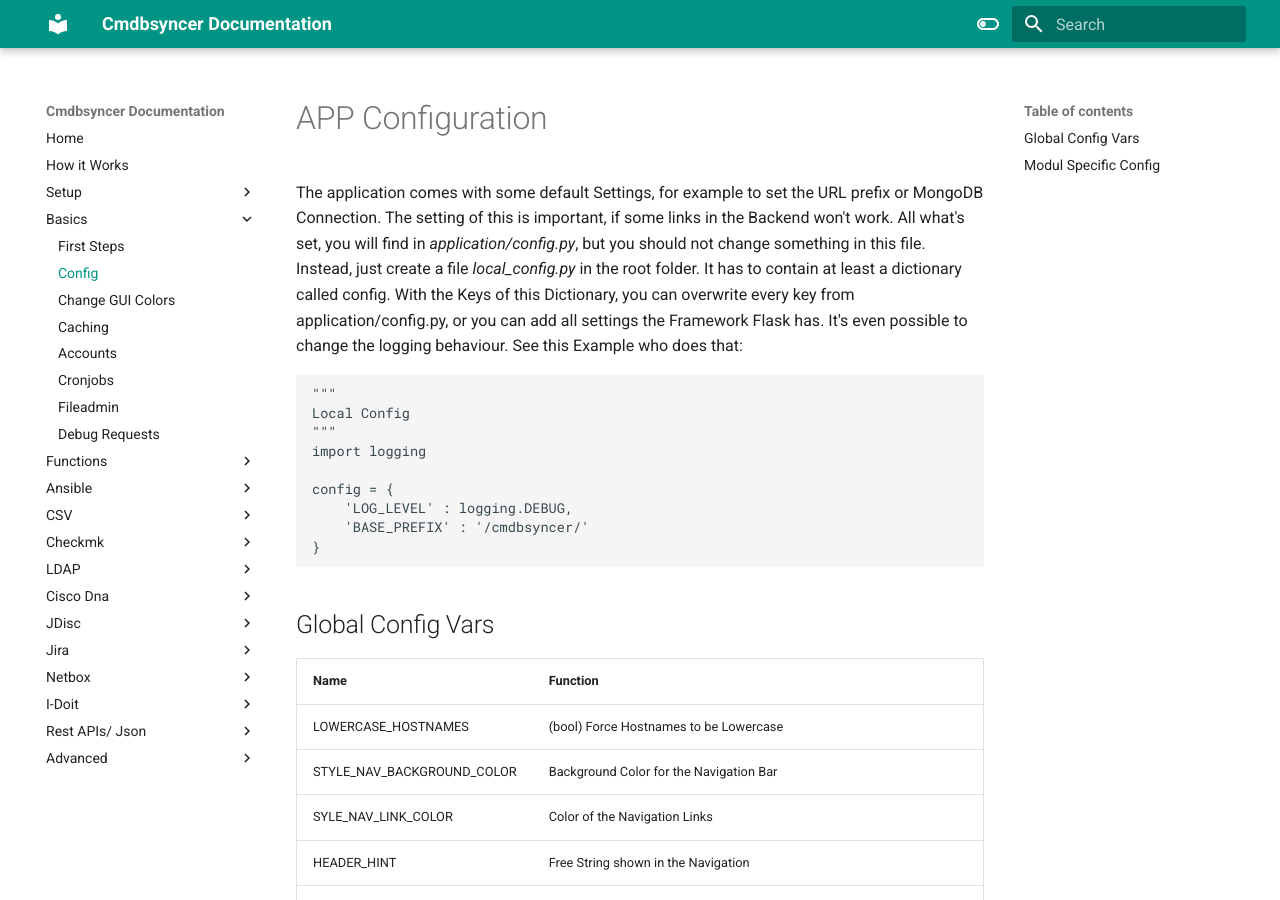
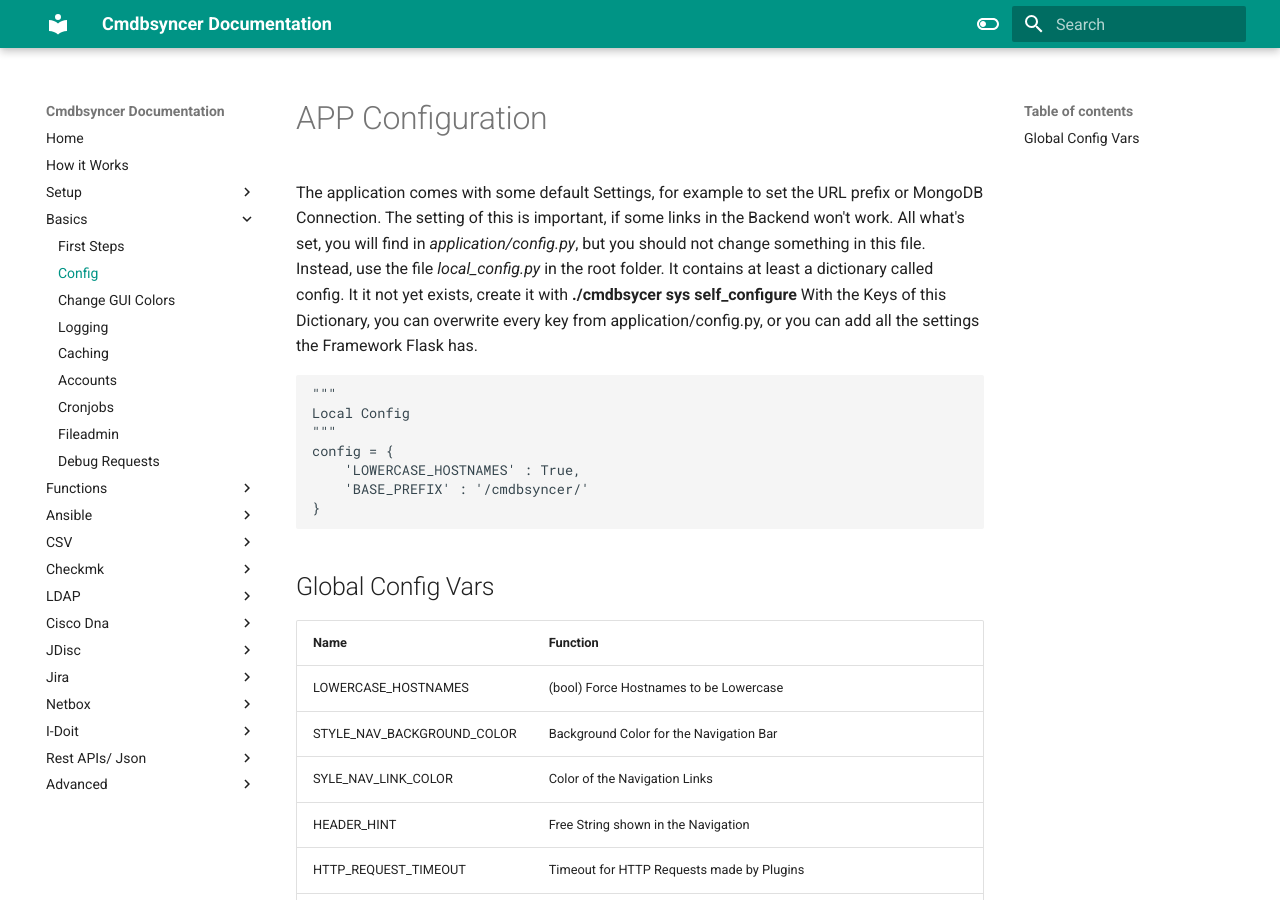
Before and after one commit to kuhn-ruess/cmdbsyncer-docs, an MkDocs documentation site: the page built from docs/basics/lcl_config.md, in a window 1280 px wide and 900 px high. Built offline with MkDocs 1.6.1 and Material for MkDocs 9.7.7, drawn with Linux system fonts in a browser that asks for light colours; some of the changed text lies outside the part shown.

Commit message:
Updated Docu

````diff
--- a/docs/basics/lcl_config.md
+++ b/docs/basics/lcl_config.md
@@ -2,24 +2,20 @@
 
 The application comes with some default Settings, for example to set the URL prefix or MongoDB Connection. The setting of this is important, if some links in the Backend won't work.
 All what's set, you will find in _application/config.py_, but you should not change something in this file.
-Instead, just create a file _local_config.py_ in the root folder. It has to contain at least a dictionary called config. With the Keys of this Dictionary, you can overwrite every key from application/config.py, or you can add all settings the Framework Flask has.
-It's even possible to change the logging behaviour. See this Example who does that:
+Instead, use the file _local_config.py_ in the root folder. It contains at least a dictionary called config. It it not yet exists, create it with __./cmdbsycer sys self_configure__  With the Keys of this Dictionary, you can overwrite every key from application/config.py, or you can add all the settings the Framework Flask has.
 
 ```
 """
 Local Config
 """
-import logging
-
 config = {
-    'LOG_LEVEL' : logging.DEBUG,
+    'LOWERCASE_HOSTNAMES' : True,
     'BASE_PREFIX' : '/cmdbsyncer/'
 }
 ```
 
 
 ## Global Config Vars
-
 
 | Name                       | Function                                                                                       |
 | -------------------------- | ---------------------------------------------------------------------------------------------- |
@@ -55,8 +51,6 @@
 | SWAGGER_ENABLED            | `True or False` Disable or Enable the API Swagger for the Rest API                             |
 | FILEADMIN_PATH             | Path for the Working Folder used in the GUIs Fileadmin                                         |
 | ADVANCED_RULE_DEBUG        | For Development only: If enabled all Condition Matches will print if they match or not         |
-
-
 ## Modul Specific Config
 
 - [Checkmk Config](../checkmk/config_vars.md)
--- a/mkdocs.yml
+++ b/mkdocs.yml
@@ -13,6 +13,7 @@
     - First Steps: basics/first_steps.md
     - Config: basics/lcl_config.md
     - Change GUI Colors: basics/change_colors.md
+    - Logging: basics/logging.md
     - Caching: basics/caching.md
     - Accounts: basics/accounts.md
     - Cronjobs: basics/cron.md
````
Also changed, not shown: docs/basics/logging.md (added, +21 -0 lines).
